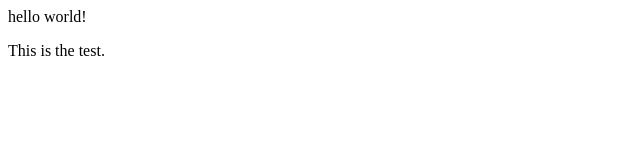
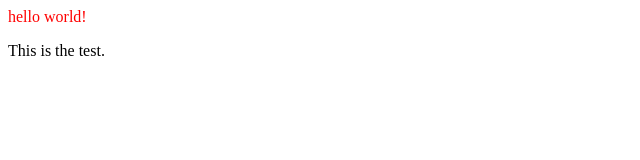
Before and after one commit to kota03450/test, a plain HTML site: page index.html in a window 1280 px wide. Shown: the whole page, without its empty margins (0-640 px from the left). Drawn offline with Linux system fonts and the light colour scheme.

Commit message:
202207122248

```diff
--- a/index.html
+++ b/index.html
@@ -3,7 +3,7 @@
   <head>
     <meta charset="utf-8">
     <title>test</title>
-    <link rel="stylesheet" href="https'//kota03450.github.io/test/style.css">
+    <link rel="stylesheet" href="https:/kota03450.github.io/test/style.css">
   </head>
   <body>
       <div class="test">
```
